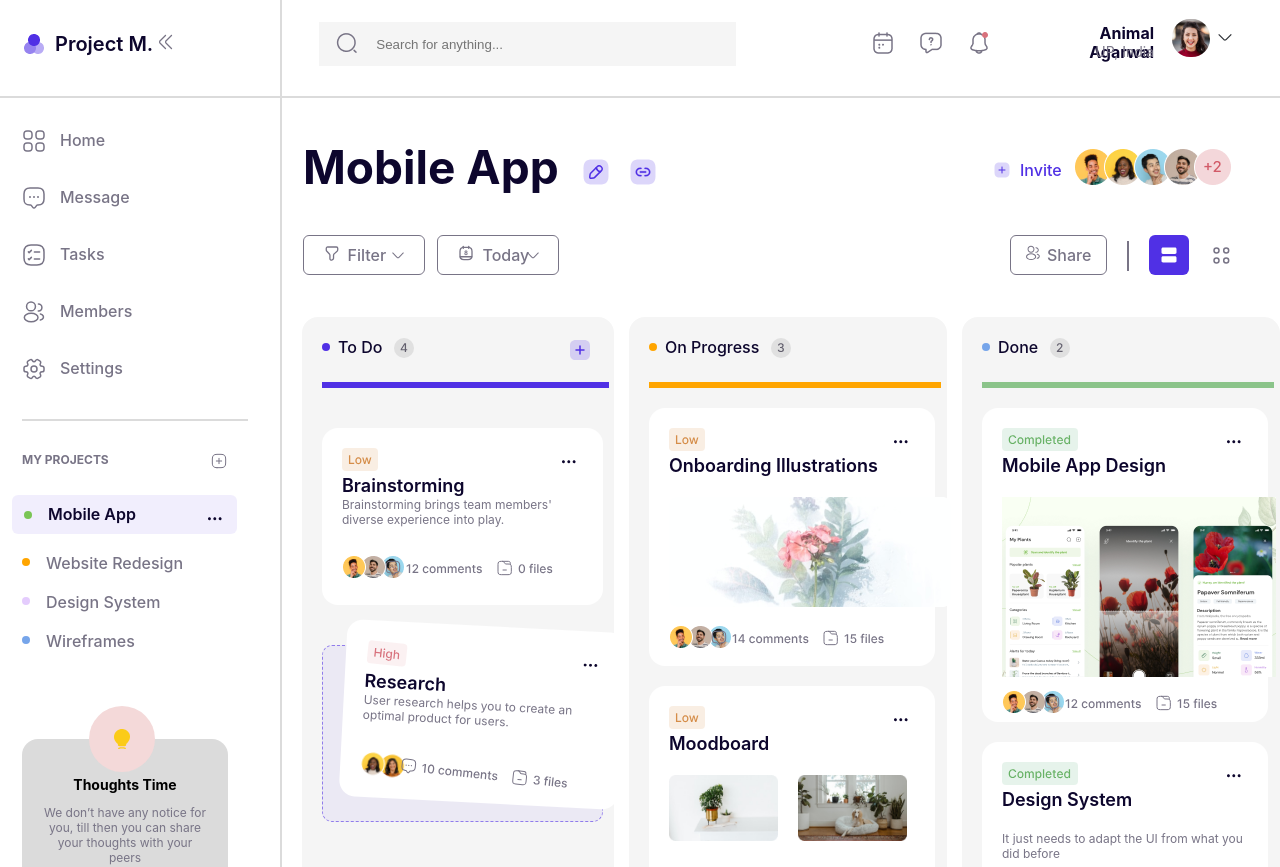
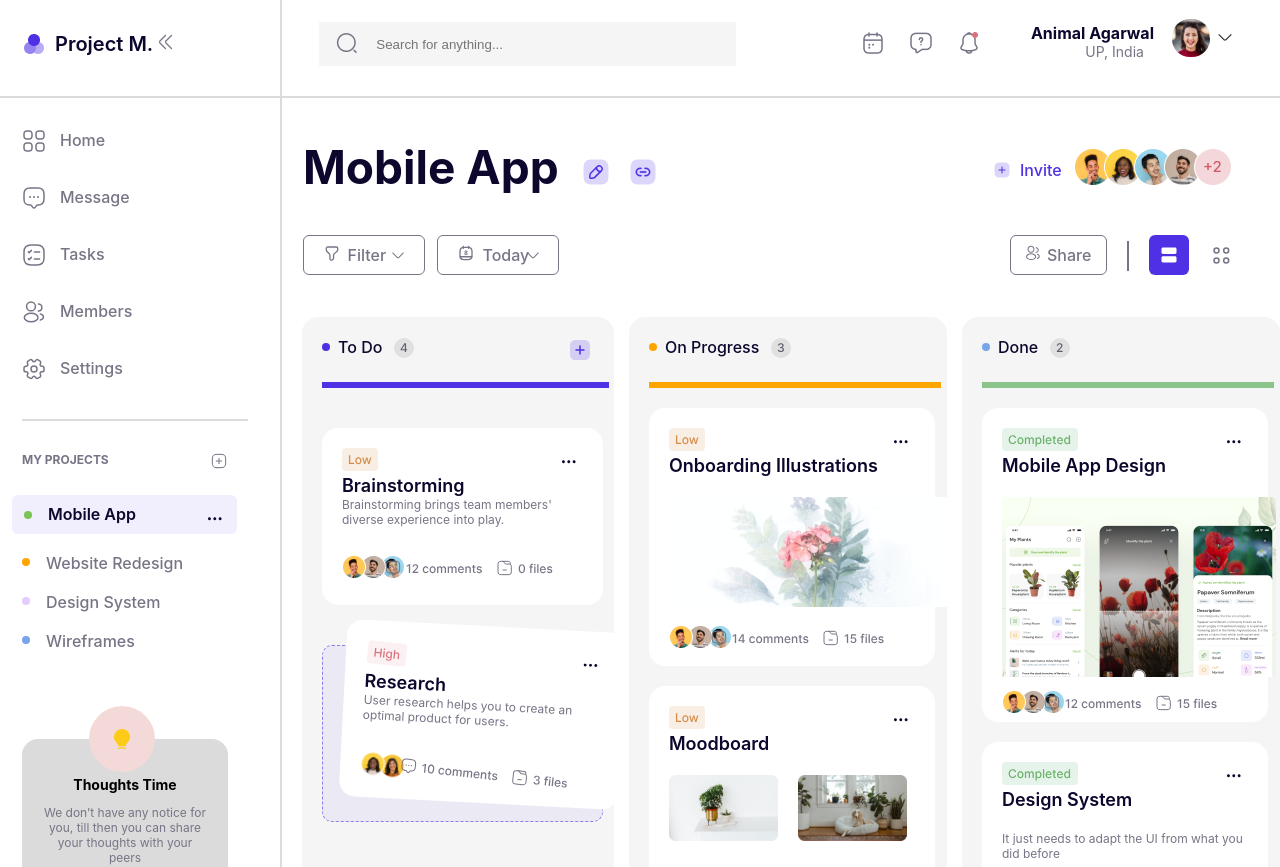
Before and after one commit to ravitripathi02/dashboard, a React (Create React App) app: page / in a window 1280 px wide. Shown: the top 867 px of the page. Built offline with nearby package versions, Linux system fonts and the light colour scheme.

Commit message:
Update App.css

```diff
--- a/src/App.css
+++ b/src/App.css
@@ -81,7 +81,7 @@
   padding-right: 64px;
 }
 .name {
-  width: 113px;
+/*   width: 113px; */
   height: 19px;
 
   font-family: "Inter";
```
